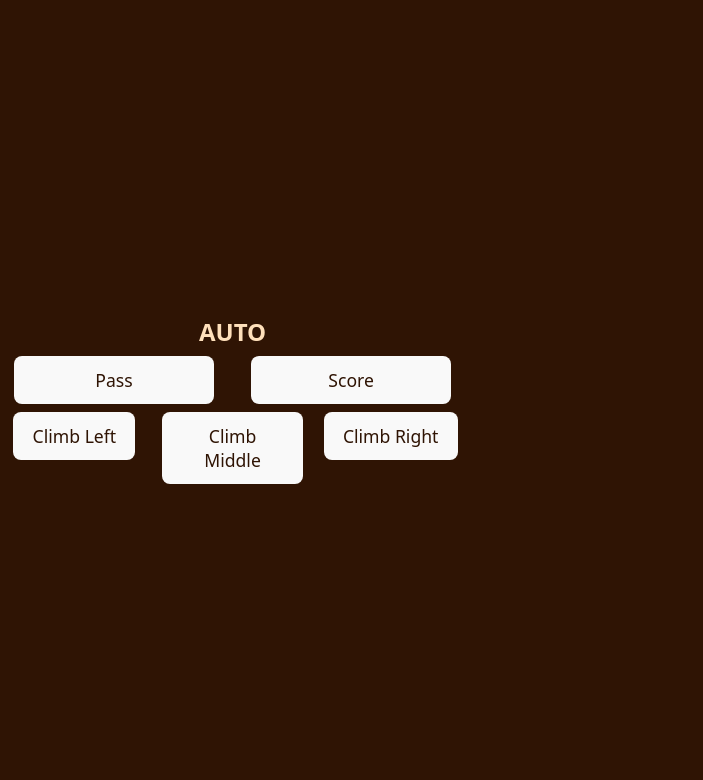
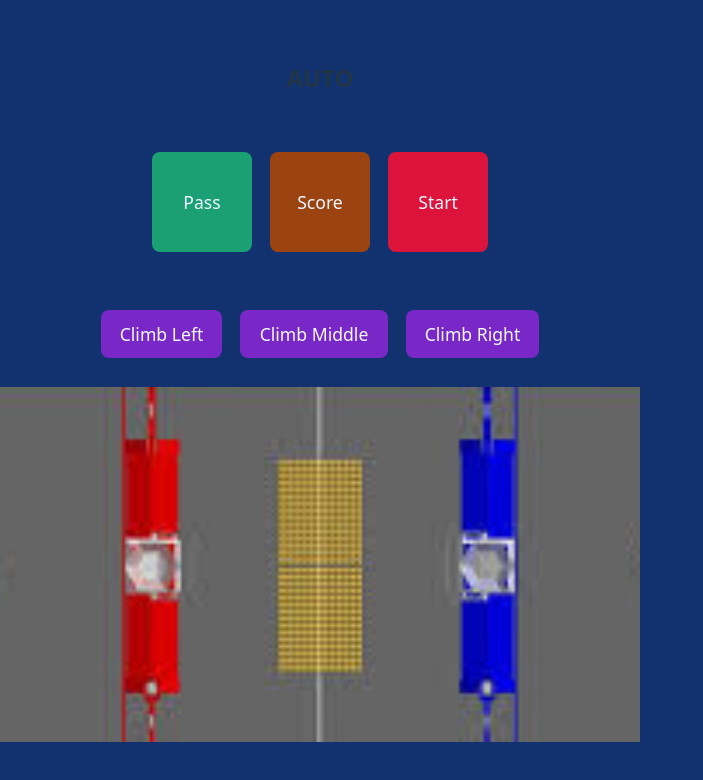
Before and after one commit to RileyGoodXYZ/BreadCompetition, a React (Vite) app: page /auto in a window 1280 px wide. Shown: the top 780 px of the page, without its empty margins (0-703 px from the left). Built offline with nearby package versions, Linux system fonts and the light colour scheme.

Commit message:
First draft buttons

```diff
--- a/src/Auto.css
+++ b/src/Auto.css
@@ -1,22 +1,61 @@
+
+body {
+    background-color: #11326f;
+}
+button {
+    color: aliceblue;
+    align-items: center;
+}
+
+.ContainerTitle{
+    display: flex;
+    flex-direction: column;
+    align-items: center;
+    justify-content: flex-start;
+}
+
 .ContainerTime{
+    display: flex;
+    justify-content: center;
     align-items: center;
-    grid-template-columns: repeat(2, 1fr);
-    display: grid;
-    column-gap: 2%;
-    margin: bottom 9px;
-
+    gap: 10px;
+    margin-top: 50px;
 }
 
 .Pass{
- width:200px;
+    width: 100px;
+    height: 100px;
+    background-color: rgb(27, 160, 116);
 }
 
 .Score{
- width: 200px;
+    width: 100px;
+    height: 100px;
+    background-color: rgb(155, 68, 17)
+}
+
+.Timer{
+    width: 100px;
+    height: 100px;
+    background-color: crimson;
 }
 
 .ContainerTower{
-    display:grid;
-    grid-template-columns: repeat(3, 1fr);
-    column-gap: 2%;
+    display: flex;
+    justify-content: center;
+    align-items: center;
+    gap: 10px;
+    margin-top: 50px;
+    margin-bottom: 25px;
+
 }
+.ContainerTower button{
+ background-color: rgb(122, 39, 199);
+}
+
+.rebuiltField{
+    display: flex;
+    justify-content: center;
+    align-items: center;
+    gap: 10px;
+}
--- a/src/Auto.tsx
+++ b/src/Auto.tsx
@@ -1,25 +1,52 @@
 import './Auto.css'
+import image from './assets/rebuiltField.png';
+import React, { useState, useEffect } from 'react';
+function Auto() {
+  const [seconds, setSeconds] = useState(0);
+  const [isActive, setIsActive] = useState(false);
+  useEffect(() => {
+    let interval = null;
+    // If active, keep adding 1 every second
+    if (isActive) {
+      interval = setInterval(() => {
+    setSeconds((prev) => prev + 1); }, 1000);
+    } else {
+      clearInterval(interval);
+    }
+    return () => clearInterval(interval);
+  }, [isActive]); // Only depend on isActive now
+  const handleClick = () => {
+    if (!isActive) {
+      setSeconds(0); // Resets to 0
+      setIsActive(true);
+    } else {
+      setIsActive(false); // Stop timing when clicked again
+    }
+  };
+    return (
 
-function Auto() {
-
-
-    return (
       <div>
         <div className='ContainerTitle'>
           <h2 className='Auto text -3xl'>AUTO</h2>
         </div>
+
         <div className='ContainerTime'>
           <div>
             <button className='Pass'>
             Pass
           </button>
-         </div>
+          </div>
 
          <div>
             <button className='Score'>
             Score
           </button>
          </div>
+
+         <button className='Timer' onClick ={handleClick}>
+         {isActive ? `Stop (${seconds}s passed)` : 'Start'}
+         </button>
+
         </div>
 
         <div className='ContainerTower'>
@@ -28,7 +55,6 @@ function Auto() {
             Climb Left
             </button>
           </div>
-
 
           <div>
             <button className='ClimbMiddle'>
@@ -42,6 +68,12 @@ function Auto() {
             </button>
           </div>
         </div>
+
+          <div>
+            <img
+            src={image} alt="rebuiltField"/>
+        </div>
+
       </div>
     )
   }
--- a/src/Teleop.css
+++ b/src/Teleop.css
@@ -1,8 +1,6 @@
 /* General Styles */
 body {
     text-align: center;
-    background-color: #2f1404;
-    color: #ffe0bb;
     margin: 0;
     min-height: 100vh;
     font-family: system-ui, sans-serif;
@@ -10,11 +8,11 @@ body {
 }
 
 h1{
-    color: #ffe0bb;
+    color: #ffffff;
     line-height: 0rem;
 }
 
-/* Containers */
+/*Containers*/
 .mainContainer {
     margin: 0 auto;
     padding: 0 0.5rem 2rem 0.5rem;
@@ -113,7 +111,7 @@ button {
     padding: 0.75rem 1.2rem;
     border-radius: 8px;
     border: none;
-    color: #2f1404;
+
     margin: 0.25rem;
     min-width: 6rem;
     min-height: 2.5rem;
```
